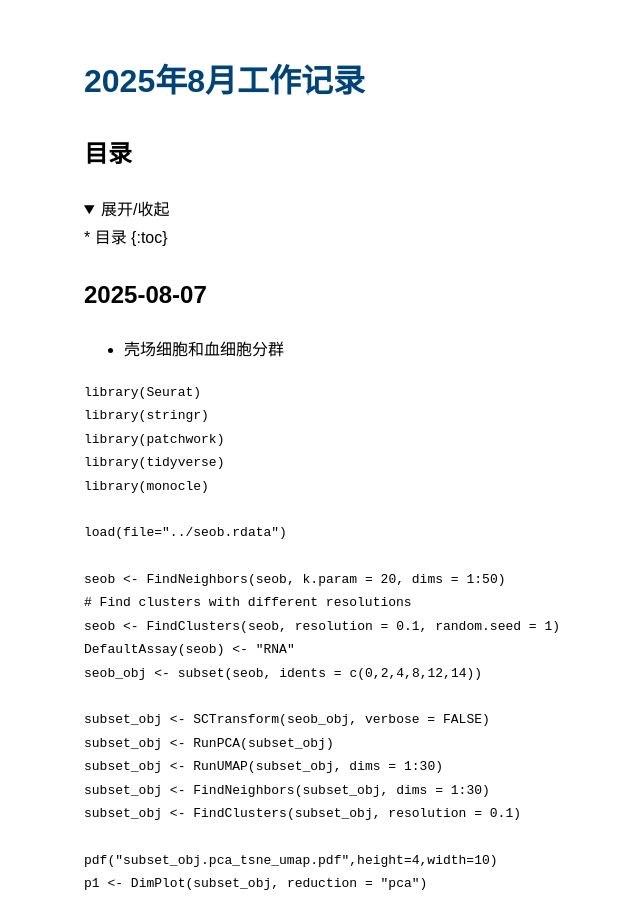
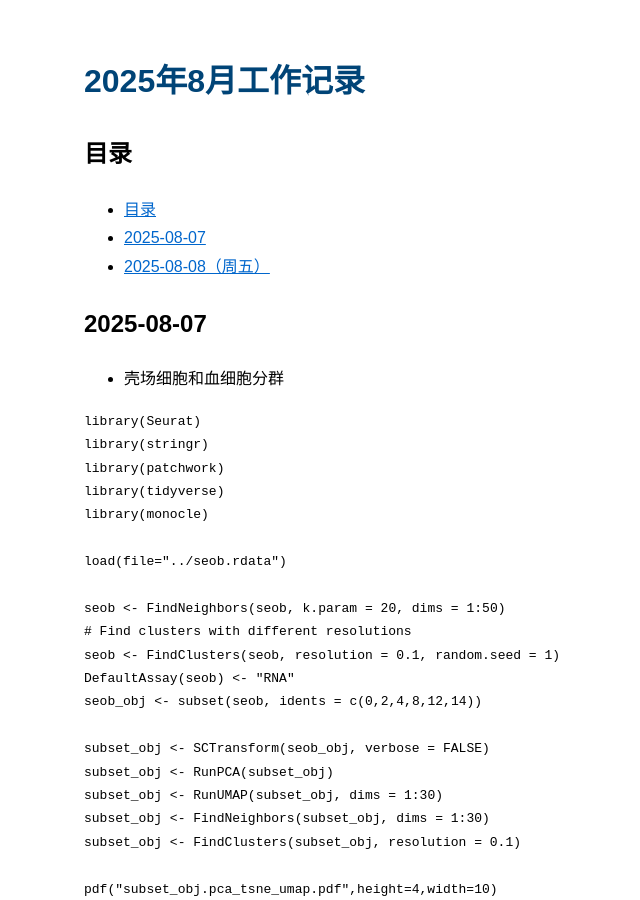
Before and after one commit to tengwen2018/tengwen2018.github.io, a Jekyll site: the page built from _notes/2025-08.md, in a window 1280 px wide and 900 px high. Shown: the whole window, without its empty margins (156-796 px from the left). Built offline with Jekyll 4.4.1, drawn with Linux system fonts in a browser that asks for light colours.

Commit message:
Update 2025-08.md

```diff
--- a/_notes/2025-08.md
+++ b/_notes/2025-08.md
@@ -4,13 +4,9 @@ title: "2025年8月工作记录"
 ---
 
 ## 目录
-<details open>
-<summary>展开/收起</summary>
 
 * 目录
 {:toc}
-
-</details>
 
 ## 2025-08-07
 
```
